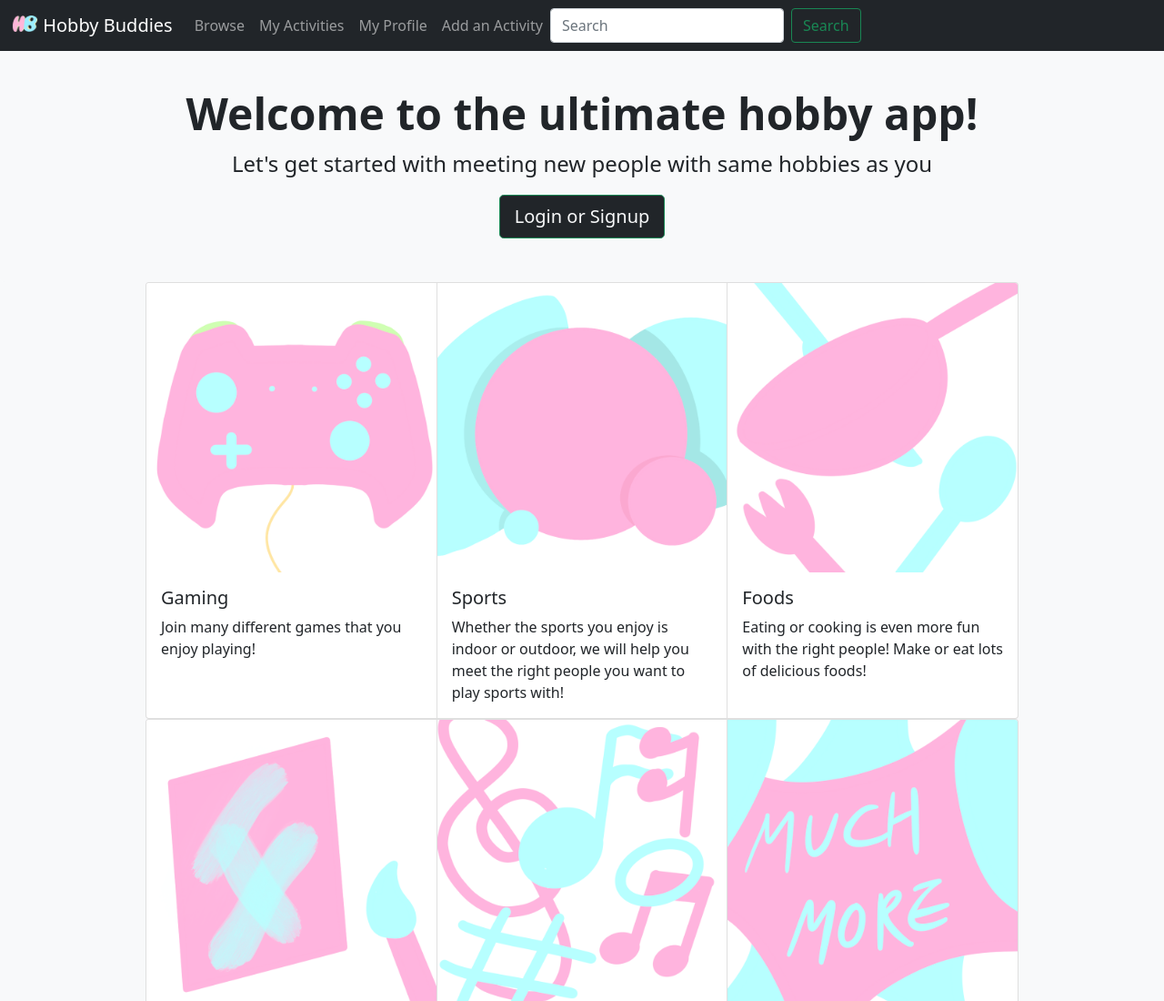
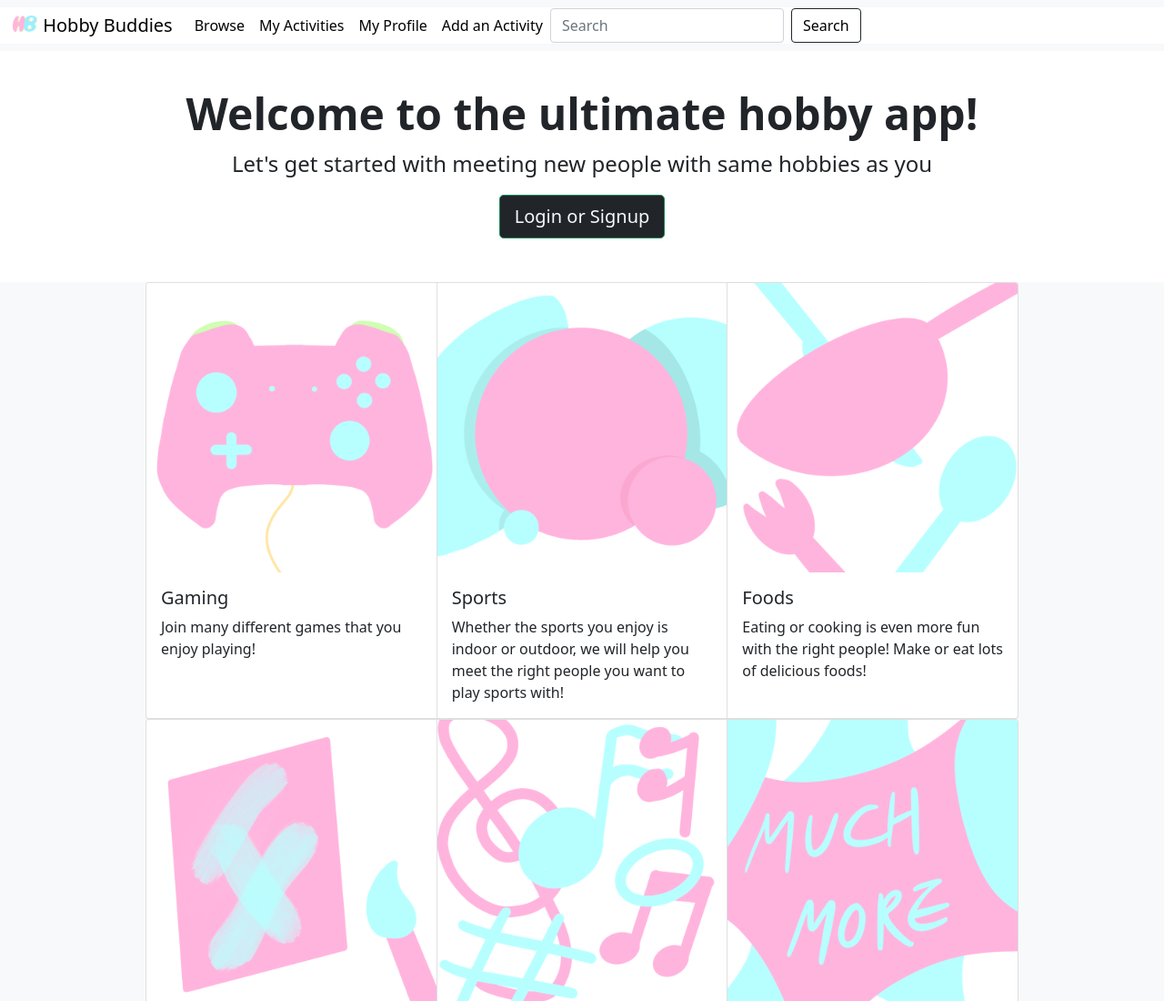
Before and after one commit to tcgaryau/1800_BBY29, a website: page index.html in a window 1280 px wide. Shown: the top 1100 px of the page at 91% size. Drawn offline with nearby package versions, Linux system fonts and the light colour scheme; no server answers.

Commit message:
Made the navbar more cleaner and unified in colour.

```diff
--- a/index.html
+++ b/index.html
@@ -13,6 +13,9 @@
       integrity="sha384-EVSTQN3/azprG1Anm3QDgpJLIm9Nao0Yz1ztcQTwFspd3yD65VohhpuuCOmLASjC"
       crossorigin="anonymous"
     />
+    <!-- Our local CSS-->
+    <link href="./styles/my_script.css" rel="stylesheet">
+
     <!-- Google Icons (Material Design)-->
     <link
       href="https://fonts.googleapis.com/icon?family=Material+Icons"
--- a/scripts/client.js
+++ b/scripts/client.js
@@ -16,7 +16,7 @@ navBar.classList.add(
   "navbar",
   "navbar-expand-lg",
   "navbar-dark",
-  "bg-dark",
+  "bg-light",
   "fixed-top"
 );
 
--- /dev/null
+++ b/styles/my_script.css
@@ -0,0 +1,23 @@
+.container-fluid {
+    background-color: #ffffff;
+}
+.navbar-dark .navbar-brand {
+    color: #000000;
+}
+.navbar-dark .navbar-brand:hover {
+    color: #FFBF86;
+}
+.navbar-dark .nav-item .nav-link {
+    color: #000000;
+}
+.navbar-dark .nav-item .nav-link:hover {
+    color: #FFBF86;
+}
+.navbar-dark .btn-outline-dark {
+    color: #000000;
+    background-color: #ffffff;
+}
+.navbar-dark .btn-outline-dark:hover {
+    color:#FFBF86;
+    border-color:#FFBF86;
+}
--- a/xml/navbar.xml
+++ b/xml/navbar.xml
@@ -23,7 +23,7 @@
     </ul>
     <form class="d-flex">
       <input class="form-control me-2" type="search" placeholder="Search" aria-label="Search"></input>
-        <button class="btn btn-outline-success" type="submit">Search</button>
+        <button class="btn btn-outline-dark" type="submit">Search</button>
     </form>
   </div>
 </div>
```
Also changed, not shown: activityDetails.html (+4 -0 lines), createActivities.html (+4 -0 lines), login.html (+5 -7 lines), main.html (+4 -0 lines), myActivities.html (+4 -0 lines), profile.html (+4 -0 lines), template.html (+4 -0 lines), 1 other file.
